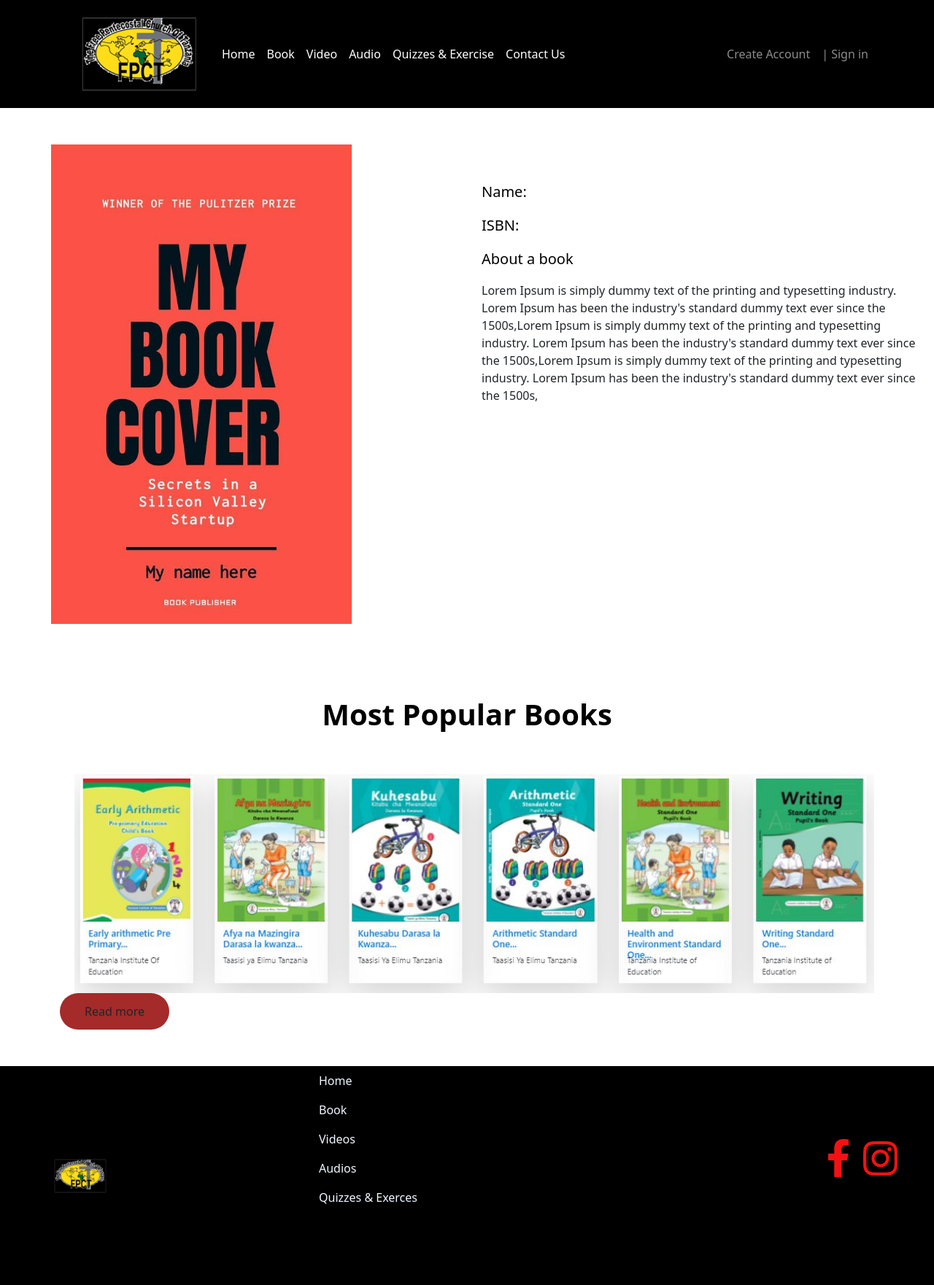
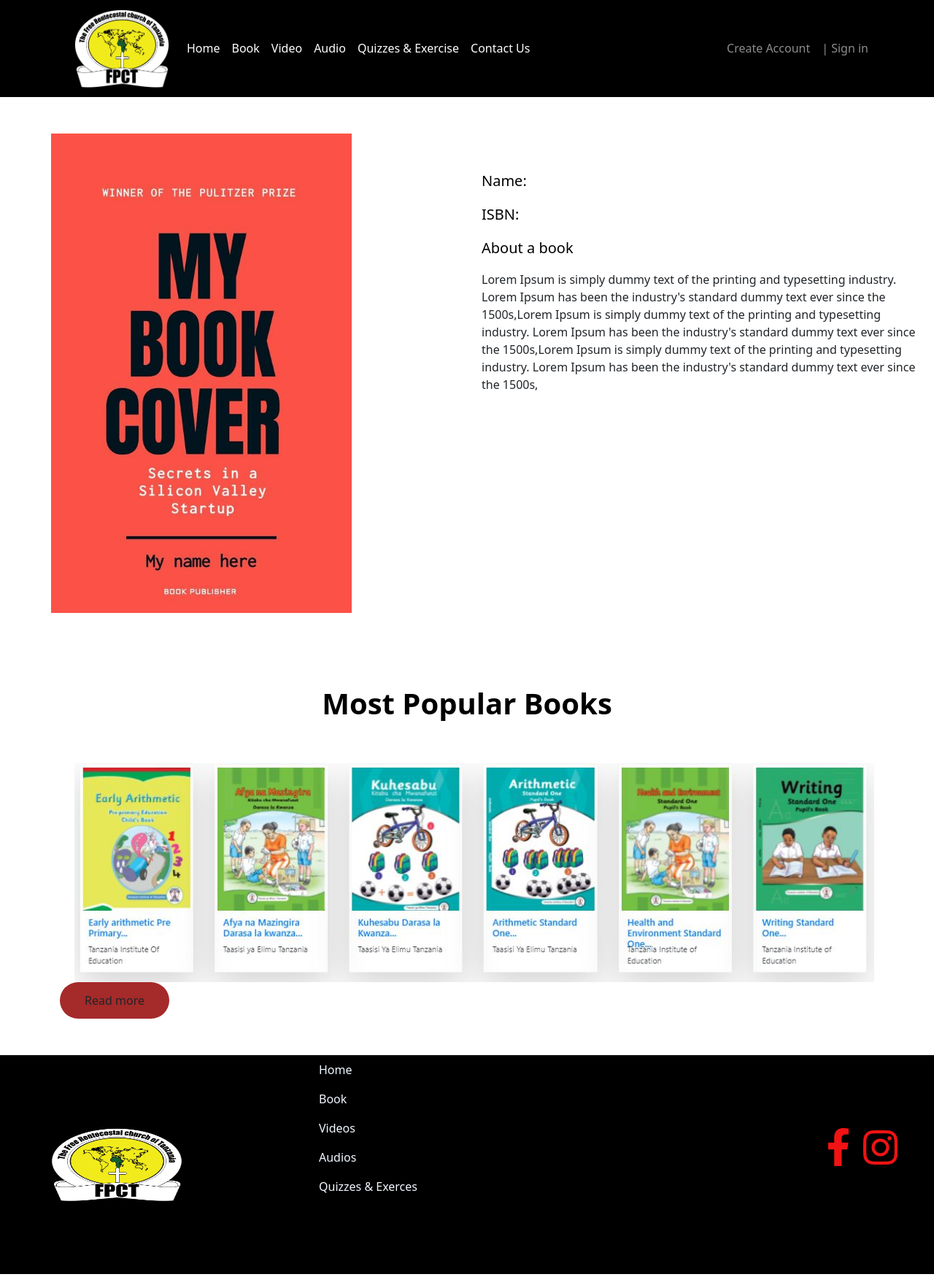
Before and after one commit to jsdesignclub/library-management-system, a React (Create React App) app in the folder my-app/: page /view in a window 1280 px wide. Shown: the whole page at 73% size. Built offline with nearby package versions, Linux system fonts and the light colour scheme.

Commit message:
new commit

```diff
--- a/my-app/package.json
+++ b/my-app/package.json
@@ -26,7 +26,7 @@
     "test": "react-scripts test",
     "eject": "react-scripts eject",
     "predeploy": "npm run build",
-    "deploy": "gh-pages -d build -r https://github.com/jsdesignclub/-jsdesignclub.github.io.git"
+    "deploy": "gh-pages -d build -r https://github.com/jsdesignclub/jsdesignclub.github.io.git"
   },
   "eslintConfig": {
     "extends": [
--- a/my-app/src/component/footer.js
+++ b/my-app/src/component/footer.js
@@ -2,12 +2,12 @@ import React from 'react'
 import fb from "../image/facebook.png"
 import Ins from "../image/instro.png"
 import "../style/footer.css"
-import logo from '../image/logo.png'
+import logo from '../image/logo-8.png'
 function Footer() {
   return (
     <div className='footer'>
 
-        <div className='logo'><img src={logo} /> </div>
+        <div className='logo'><img src={logo} width='200px'/> </div>
         <div className='submenu'>
                 <ul>
                     <li>Home</li>
--- a/my-app/src/component/navbar.js
+++ b/my-app/src/component/navbar.js
@@ -8,7 +8,7 @@ import {
     Routes
   } from "react-router-dom";
 import "../style/Navbar.css";
-import logo from '../image/logo.png'
+import logo from '../image/logo-8.png'
 import Nav from 'react-bootstrap/Nav';
 import Navbar from 'react-bootstrap/Navbar';
 import NavDropdown from 'react-bootstrap/NavDropdown';
@@ -19,7 +19,7 @@ import NavDropdown from 'react-bootstrap/NavDropdown';
 
         <Navbar collapseOnSelect expand="lg" bg="black" variant="dark" >
       <Container>
-        <Navbar.Brand href="#home"><img src={logo} /></Navbar.Brand>
+        <Navbar.Brand href="/"><img src={logo} width='150px' /></Navbar.Brand>
         <Navbar.Toggle aria-controls="responsive-navbar-nav" />
         <Navbar.Collapse id="responsive-navbar-nav">
           <Nav className="me-auto">
--- a/my-app/src/style/Navbar.css
+++ b/my-app/src/style/Navbar.css
@@ -13,7 +13,7 @@
     height: 50px;
 }
 .logo img{
-    width: 100px;
+   height: 100px;
 }
 .log li{
     margin-right: 10px;
```
Also changed, not shown: my-app/src/image/logo-8.png (added).
